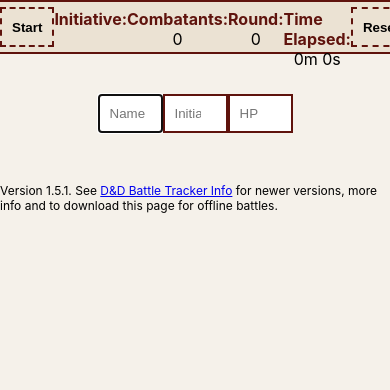
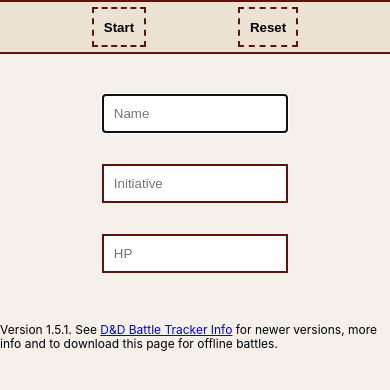
Before and after one commit to Paul-Ladyman/dnd-battle-tracker, a React (Create React App) app: page / in a window 390 px wide. Shown: the top 390 px of the page. Built offline with nearby package versions, Linux system fonts and the light colour scheme.

Commit message:
Make BattleToolbar, CreateCreatureForm and CreatureToolbar styled better on small screens

```diff
--- a/src/App.css
+++ b/src/App.css
@@ -1,15 +1,3 @@
-/* Utils */
-.centered__space-evenly {
-  display: flex;
-  align-items: center;
-  justify-content: space-evenly;
-}
-
-.centered__columns {
-  display: flex;
-  flex-flow: column;
-}
-
 body {
   background-color: #f5f1ea;
 }
@@ -54,6 +42,18 @@ button {
   color: #5f130d;
 }
 
+@media only screen and (max-width: 768px) {
+  .battle-toolbar--stat__extra {
+    display: none;
+  }
+}
+
+@media only screen and (max-width: 600px) {
+  .battle-toolbar--stat {
+    display: none;
+  }
+}
+
 .battle-toolbar--stat-value {
   font-weight: normal;
   color: black;
@@ -70,14 +70,19 @@ button {
 
 .creature-toolbar {
   grid-gap: 22px;
+  grid-row-gap: 10px;
   display: grid;
-  grid-template-columns: repeat(auto-fit, 25px);
+  grid-template-columns: repeat(auto-fit, 15px);
 }
 
 .creature-toolbar--form {
   width: 100%;
   height: 100%;
-  grid-column: span 5;
+  grid-column: span 8;
+}
+
+.creature-toolbar--form__number {
+  grid-column: span 4;
 }
 
 .creature-toolbar--input {
@@ -88,7 +93,6 @@ button {
   display: block;
   height: 100%;
   width: 100%;
-  grid-column: span 5;
 }
 
 .creature-toolbar--button {
@@ -103,6 +107,7 @@ button {
 
 .creature-toolbar--dropdown {
   cursor: pointer;
+  grid-column: span 4;
 }
 
 /* Create creature form */
@@ -110,11 +115,15 @@ button {
 .create-creature-form {
   width: 50%;
   margin-top: 40px;
+  grid-gap: 11px;
+  display: grid;
+  grid-template-columns: repeat(auto-fit, 25px);
+  justify-content: space-evenly;
 }
 
 .create-creature-form--item {
   display: flex;
-  justify-content: center;
+  grid-column: span 5;
 }
 
 .create-creature-form--input {
@@ -131,13 +140,19 @@ button {
 /* Creatures */
 
 .creature-list {
-  min-width: 75%;
+  width: 75%;
   margin-bottom: 40px;
+}
+
+@media only screen and (max-width: 768px) {
+  .creature-list {
+    width: 100%;
+  }
 }
 
 .creature-wrapper {
   border: 2px solid #5f130d;
-  margin: 40px 0 10px 0;
+  margin: 60px 0 10px 0;
   padding: 10px;
   background-color: #e1e1b5;
 }
@@ -280,4 +295,5 @@ button {
 
 .footer-text {
   font-size: 12px;
+  line-height: 14px;
 }
--- a/src/BattleToolbar.js
+++ b/src/BattleToolbar.js
@@ -19,7 +19,7 @@ function BattleToolbar({
         Initiative:
         <div className="battle-toolbar--stat-value">{initiative}</div>
       </div>
-      <div className="battle-toolbar--stat">
+      <div className="battle-toolbar--stat battle-toolbar--stat__extra">
         Combatants:
         <div className="battle-toolbar--stat-value">{combatants}</div>
       </div>
@@ -27,7 +27,7 @@ function BattleToolbar({
         Round:
         <div className="battle-toolbar--stat-value">{round}</div>
       </div>
-      <div className="battle-toolbar--stat">
+      <div className="battle-toolbar--stat battle-toolbar--stat__extra">
         Time Elapsed:
         <Timer startTime={secondsElapsed} className="battle-toolbar--stat-value" />
       </div>
--- a/src/CreateCreatureForm.js
+++ b/src/CreateCreatureForm.js
@@ -66,7 +66,7 @@ class CreateCreatureForm extends Component {
     const nameClass = nameError ? `${inputClass} ${inputErrorClass}` : inputClass;
     const initiativeClass = initiativeError ? `${inputClass} ${inputErrorClass}` : inputClass;
     return (
-      <form className="create-creature-form centered__space-evenly" onKeyDown={this.formHandler}>
+      <form className="create-creature-form" onKeyDown={this.formHandler}>
         <div className="create-creature-form--item">
           <input className={nameClass} type="text" name="name" placeholder="Name" value={name} onChange={this.handleChange} ref={this.nameInput}/>
         </div>
--- a/src/CreatureToolbar.js
+++ b/src/CreatureToolbar.js
@@ -21,8 +21,8 @@ function CreatureToolbar({
   const enableHeal = creature.healthPoints < creature.maxHealthPoints;
   const enableConditions = conditions.length > 0;
 
-  const enabledModifier = enableConditions ? 'creature-toolbar--dropdown' : 'creature-toolbar--input__disabled';
-  const conditionsClasses = `creature-toolbar--input ${enabledModifier}`;
+  const enabledModifier = enableConditions ? '' : 'creature-toolbar--input__disabled';
+  const conditionsClasses = `creature-toolbar--input creature-toolbar--dropdown ${enabledModifier}`;
   return (
     <div className="creature-toolbar">
       <button className="creature-toolbar--button" onClick={() => statusButtonFunc(creature.id)}>{statusButtonLabel}</button>
--- a/src/CreatureToolbarInput.js
+++ b/src/CreatureToolbarInput.js
@@ -32,11 +32,11 @@ class CreatureToolbarInput extends Component {
 
   render() {
     const type = this.props.integer ? "number" : "text";
-    const numberModifier = this.props.integer ? 'creature-toolbar--input__number' : '';
+    const numberModifier = this.props.integer ? 'creature-toolbar--form__number' : '';
     const disabledModifier = this.props.enabled ? '' : 'creature-toolbar--input__disabled';
-    const classes = `creature-toolbar--input ${numberModifier} ${disabledModifier}`;
+    const classes = `creature-toolbar--input ${disabledModifier}`;
     return (
-      <form className="creature-toolbar--form" onKeyDown={this.formHandler}>
+      <form className={`creature-toolbar--form ${numberModifier}`} onKeyDown={this.formHandler}>
         <input disabled={!this.props.enabled} className={classes} type={type} placeholder={this.props.placeholder} value={this.state.value} onChange={this.handleChange}/>
       </form>
     );
```
Also changed, not shown: 1 other file (tests, documents, lock files or other folders).
